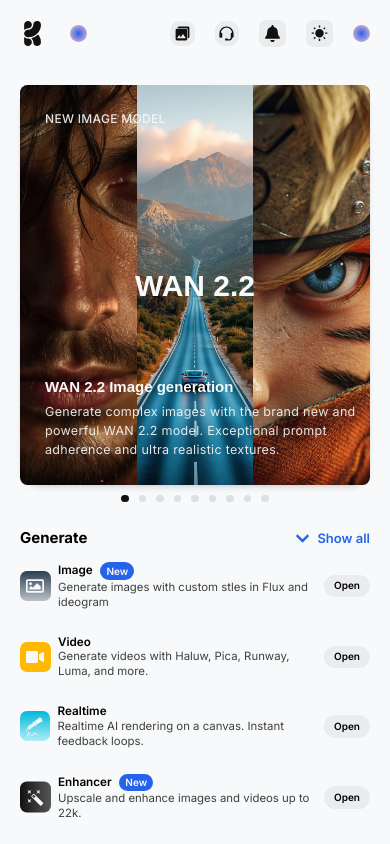
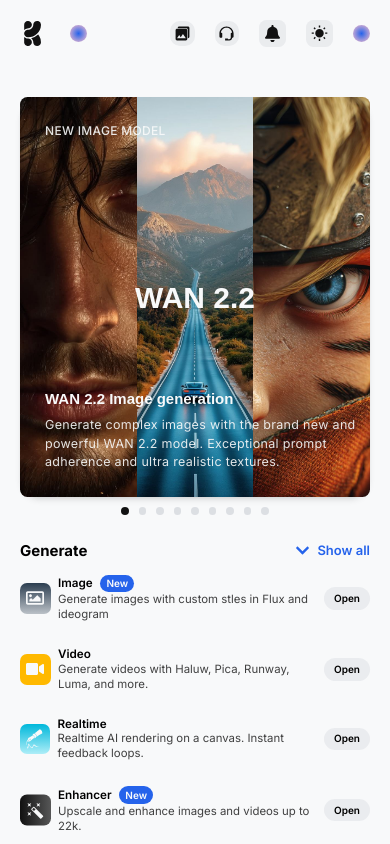
Before and after one commit to estheroluwabuyi/krea-ai, a Next.js app: page / in a window 390 px wide. Shown: the top 844 px of the page. Built offline with nearby package versions, Linux system fonts and the light colour scheme; a web font is replaced by a local one.

Commit message:
change hero padding top to 25 on large screen and 15 on mobile

```diff
--- a/src/app/_components/header/Hero.tsx
+++ b/src/app/_components/header/Hero.tsx
@@ -5,7 +5,7 @@
 function Hero() {
   return (
     // 1st Hero Section
-    <div className="px-8 lg:pl-12 lg:pr-1 pt-10 lg:pt-25 pb-5">
+    <div className="px-8 lg:pl-12 lg:pr-1 pt-15 lg:pt-25 pb-5">
       <div className="flex flex-col lg:flex-row justify-center  gap-15  ">
         <div className="w-full lg:w-3/5  lg:h-[400px]  rounded-4xl shadow-md">
           <div className="relative w-full h-[400px] flex overflow-hidden rounded-xl lg:rounded-4xl">
```
